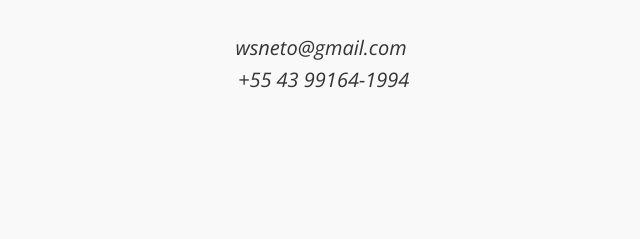
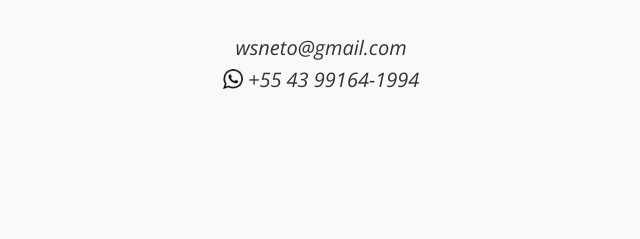
Before and after one commit to netows/site, a plain HTML site: page en/index.html in a window 1280 px wide. Shown: the part 3025-3264 px from the top of the page, 319-959 px from the left. Drawn offline with nearby package versions, Linux system fonts and the light colour scheme.

Commit message:
Fix english version

```diff
--- a/en/index.html
+++ b/en/index.html
@@ -269,7 +269,7 @@
 				If you want further information about my work or ask for an enquiry, please don't hesitate to contact me at:
 			</p>
 			<p>
-				<i>wsneto@gmail.com <br> <img src="img/whatsapp-logo.png" alt="" height="20" style="margin-top: -5px" /> +55 43 99164-1994</i>
+				<i>wsneto@gmail.com <br> <img src="../img/whatsapp-logo.png" alt="" height="20" style="margin-top: -5px" /> +55 43 99164-1994</i>
 			</p>
 			<!-- <ul class="list-inline banner-social-buttons">
 				<li>
```
